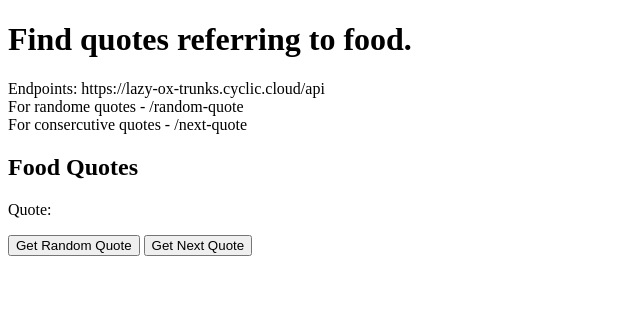
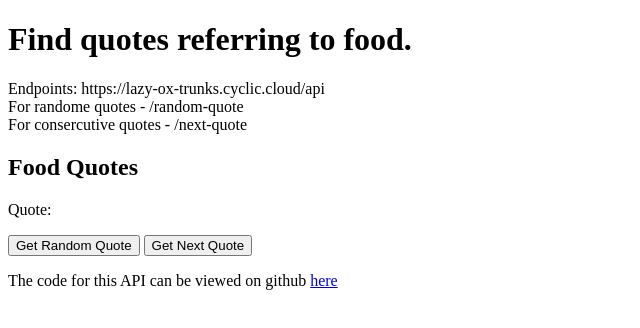
Before and after one commit to CodingLady22/foodQuotes-api, a website: page public/index.html in a window 1280 px wide. Shown: the whole page, without its empty margins (0-640 px from the left). Drawn offline with Linux system fonts and the light colour scheme.

Commit message:
added a link for the API to the github repo

```diff
--- a/public/index.html
+++ b/public/index.html
@@ -27,6 +27,10 @@
     <button id="random-quote-button">Get Random Quote</button>
     <button id="next-quote-button">Get Next Quote</button>
 
+    <p>The code for this API can be viewed on github
+        <a href="https://github.com/CodingLady22/foodQuotes-api" target="_blank">here</a>
+    </p>
+
     <script src="./main.js"></script>
 </body>
 
```
